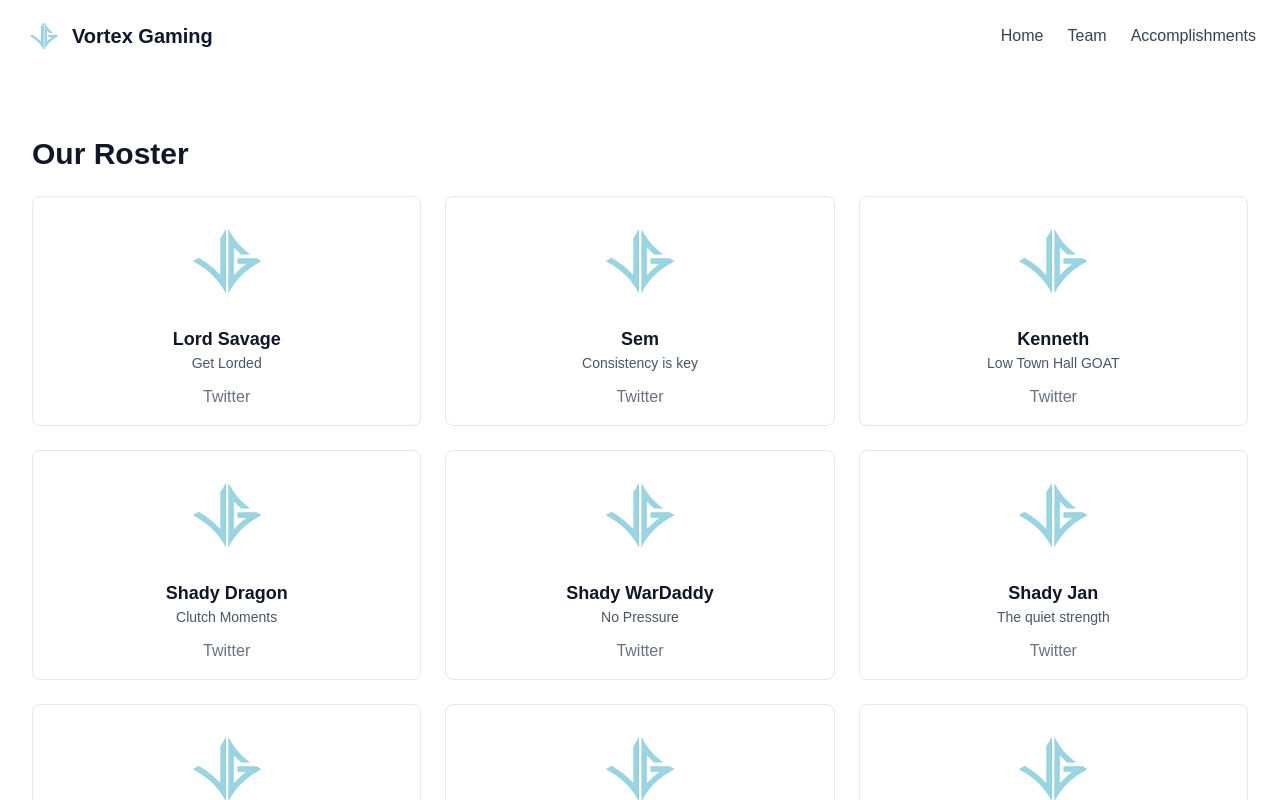
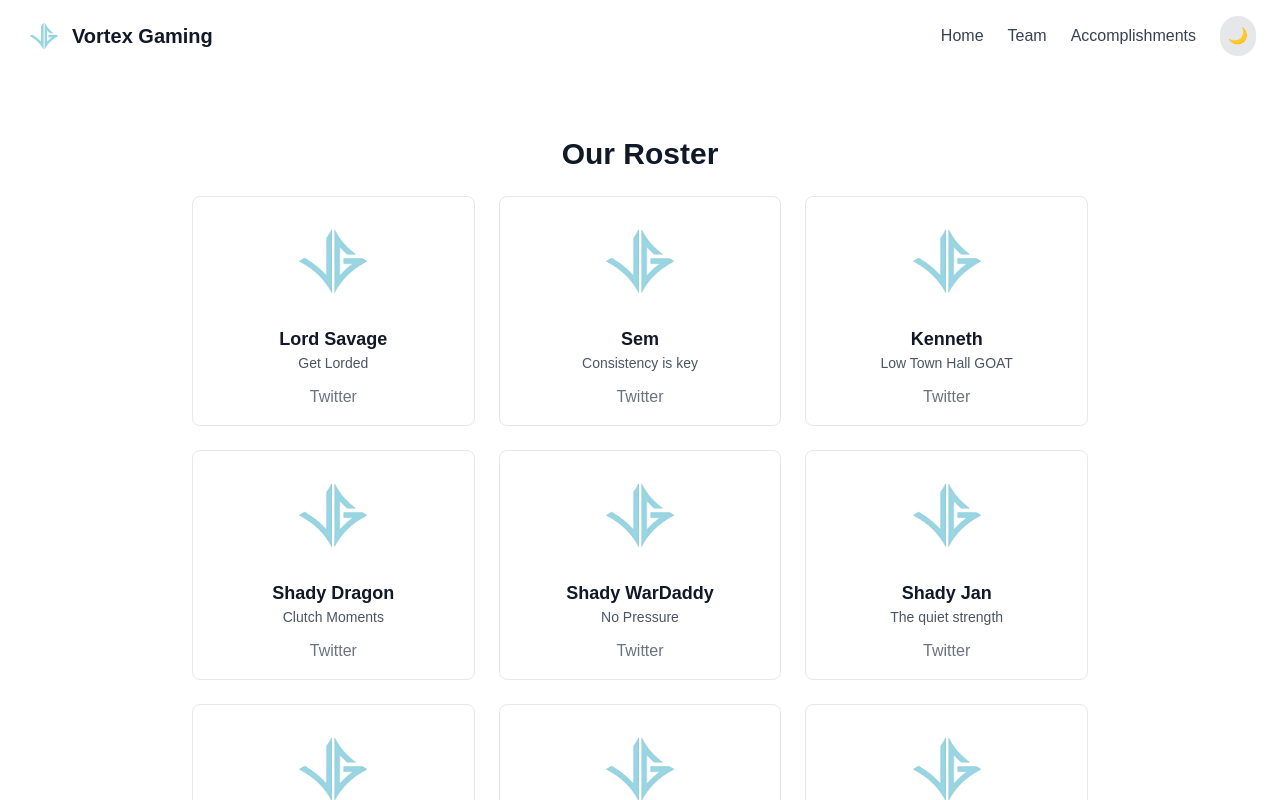
Before and after one commit to spekkie13/vortex-gaming, a Next.js app: page /team in a window 1280 px wide. Shown: the top 800 px of the page. Built offline with nearby package versions, Linux system fonts and the light colour scheme.

Commit message:
added dark/light mode toggle

```diff
--- a/package.json
+++ b/package.json
@@ -21,7 +21,7 @@
     "@types/react-dom": "^19",
     "autoprefixer": "^10.4.21",
     "postcss": "^8.5.3",
-    "tailwindcss": "^4.1.4",
+    "tailwindcss": "^3.4.17",
     "typescript": "^5"
   }
 }
--- /dev/null
+++ b/postcss.config.js
@@ -0,0 +1,6 @@
+module.exports = {
+  plugins: {
+    tailwindcss: {},
+    autoprefixer: {},
+  },
+}
--- a/src/app/globals.css
+++ b/src/app/globals.css
@@ -1,4 +1,6 @@
-@import "tailwindcss";
+@tailwind base;
+@tailwind components;
+@tailwind utilities;
 
 :root {
   --background: #ffffff;
@@ -8,8 +10,6 @@
 @theme inline {
   --color-background: var(--background);
   --color-foreground: var(--foreground);
-  --font-sans: var(--font-geist-sans);
-  --font-mono: var(--font-geist-mono);
 }
 
 @media (prefers-color-scheme: dark) {
--- a/src/app/team/[player]/page.tsx
+++ b/src/app/team/[player]/page.tsx
@@ -17,7 +17,7 @@ interface Player extends CardBase {
 }
 
 interface Manager extends CardBase {
-    role: string
+    role: string;
 }
 
 // Mock roster data keyed by slug
@@ -38,134 +38,7 @@ const players: Record<string, Player> = {
             'Average Attack Stars': 2.7,
         },
     },
-    'player-two': {
-        name: 'Sem',
-        slogan: 'The kind of player every team wishes they had',
-        bio:
-            'Sem is the definition of reliable. Always with a 90%+ hit, he delivers clean hits under any circumstance — no noise, no nonsense. Just results.',
-        imageUrl: '/Vortex_Gaming_Logo.png',
-        socials: [
-            { platform: 'Twitter', url: 'https://twitter.com/Yhhh10617640' },
-        ],
-        stats: {
-            'Matches Played': 50,
-            'Win Rate': '68%',
-            'Tournaments Won': 3,
-            'Average Attack Stars': 2.7,
-        },
-    },
-    'player-three': {
-        name: 'Kenneth',
-        slogan: 'No Town Hall too low, no challenge too big',
-        bio:
-            'Kenneth mastered low Town Halls, racking up multiple tournament wins and MVP titles. Now at TH17, he continues to dominate, bringing the same precision and strategy that made him a legend. His proudest moment? Ultimate Creative Championship S3 champion.',
-        imageUrl: '/Vortex_Gaming_Logo.png',
-        socials: [
-            { platform: 'Twitter', url: 'https://twitter.com/KennethJan6167' },
-        ],
-        stats: {
-            'Matches Played': 50,
-            'Win Rate': '68%',
-            'Tournaments Won': 3,
-            'Average Attack Stars': 2.7,
-        },
-    },
-    'player-four': {
-        name: 'Shady Dragon',
-        slogan: 'When it counts, he delivers',
-        bio:
-            'Shady Dragon is known for his incredible clutch plays, with his standout moment being the Royal Ascension Cup triple that sealed the win. Calm, calculated, and always ready to perform when it matters most.',
-        imageUrl: '/Vortex_Gaming_Logo.png',
-        socials: [
-            { platform: 'Twitter', url: 'https://twitter.com/DannyPeeters17' },
-        ],
-        stats: {
-            'Matches Played': 50,
-            'Win Rate': '68%',
-            'Tournaments Won': 3,
-            'Average Attack Stars': 2.7,
-        },
-    },
-    'player-five': {
-        name: 'Shady WarDaddy',
-        slogan: 'Under pressure? He thrives',
-        bio:
-            'Shady WarDaddy is at his best when the stakes are highest. Calm, composed, and always clutch — when it’s make or break, he steps up and delivers.',
-        imageUrl: '/Vortex_Gaming_Logo.png',
-        socials: [
-            { platform: 'Twitter', url: 'https://twitter.com/' },
-        ],
-        stats: {
-            'Matches Played': 50,
-            'Win Rate': '68%',
-            'Tournaments Won': 3,
-            'Average Attack Stars': 2.7,
-        },
-    },
-    'player-six': {
-        name: 'Shady Jan',
-        slogan: 'Always ready for the unexpected',
-        bio:
-            '???',
-        imageUrl: '/Vortex_Gaming_Logo.png',
-        socials: [
-            { platform: 'Twitter', url: 'https://twitter.com/' },
-        ],
-        stats: {
-            'Matches Played': 50,
-            'Win Rate': '68%',
-            'Tournaments Won': 3,
-            'Average Attack Stars': 2.7,
-        },
-    },
-    'player-seven': {
-        name: 'Puf',
-        slogan: 'No base too tough',
-        bio:
-            'There’s no base Puf can’t triple. Known for his flawless attacks and relentless precision, he’s the player you want when it’s time to lock in the perfect hit.',
-        imageUrl: '/Vortex_Gaming_Logo.png',
-        socials: [
-            { platform: 'Twitter', url: 'https://twitter.com/' },
-        ],
-        stats: {
-            'Matches Played': 50,
-            'Win Rate': '68%',
-            'Tournaments Won': 3,
-            'Average Attack Stars': 2.7,
-        },
-    },
-    'player-eight': {
-        name: 'FC Wizard',
-        slogan: 'When magic is needed, he delivers.',
-        bio:
-            'FC Wizard doesn’t need introductions — his skills speak for themselves. A true magician with his attacks, always pulling off the impossible when it counts.',
-        imageUrl: '/Vortex_Gaming_Logo.png',
-        socials: [
-            { platform: 'Twitter', url: 'https://twitter.com/' },
-        ],
-        stats: {
-            'Matches Played': 50,
-            'Win Rate': '68%',
-            'Tournaments Won': 3,
-            'Average Attack Stars': 2.7,
-        },
-    },
-    'player-nine': {
-        name: 'Tetsuo',
-        slogan: 'When you need him, he\'s there.',
-        bio:
-            'Tetsuo is the ultimate sub — always prepared to step in and get the job done. Whether it’s a clutch moment or a backup role, you can count on him every time.',
-        imageUrl: '/Vortex_Gaming_Logo.png',
-        socials: [
-            { platform: 'Twitter', url: 'https://twitter.com/' },
-        ],
-        stats: {
-            'Matches Played': 50,
-            'Win Rate': '68%',
-            'Tournaments Won': 3,
-            'Average Attack Stars': 2.7,
-        },
-    },
+    // …other players
 };
 
 const managers: Record<string, Manager> = {
@@ -175,31 +48,10 @@ const managers: Record<string, Manager> = {
         bio:
             'After competing in eSports myself for two years, I discovered my true passion lies in management. While I enjoyed my time as a player, I found even more fulfillment in building, guiding, and supporting teams behind the scenes. Over the years, I have organized multiple tournaments, worked as an admin, and steadily built up valuable experience in the competitive scene. Though I am always learning and growing, I am proud of how far we have come - and even more excited about what is ahead. This is what I love to do.',
         imageUrl: '/Vortex_Gaming_Logo.png',
-        socials: [
-            {platform: 'Twitter', url: 'https://twitter.com/RoelCOC'},
-        ],
+        socials: [{ platform: 'Twitter', url: 'https://twitter.com/RoelCOC' }],
     },
-    'manager-two':{
-        name: 'Spekkie',
-        role: 'Web Developer',
-        bio: 'N/A',
-        imageUrl: '/Vortex_Gaming_Logo.png',
-        socials: [
-            {platform: 'Twitter', url: 'https://twitter.com/CSpekkie'},
-            {platform: 'Twitch', url: 'https://twitch.tv/spekkie1313'},
-        ],
-    },
-    'manager-three': {
-        name: 'Spartacus',
-        role: 'Manager',
-        bio: 'After spending 5 years as a professional eSports player, I have continued my career in the field of management. I currently oversee two teams, TC Champions and Vortex Gaming. Thanks to the experience I gained during my playing years, my priority is to contribute to the strategic and mental development of these teams. My goal is not just to build winning rosters, but to establish sustainable success and a strong team culture.',
-        imageUrl: '/Vortex_Gaming_Logo.png',
-        socials: [
-            {platform: 'Twitter', url: 'https://twitter.com/CocSpartacus'},
-            {platform: 'Instagram', url: 'https://instagram.com/coc_spartacus'},
-        ],
-    }
-}
+    // …other managers
+};
 
 export async function generateStaticParams(): Promise<{ player: string }[]> {
     return [
@@ -208,29 +60,30 @@ export async function generateStaticParams(): Promise<{ player: string }[]> {
     ];
 }
 
-// Generate metadata per slug
 export async function generateMetadata({ params }: { params: Promise<{ player: string }> }): Promise<Metadata> {
     const { player: slug } = await params;
-    const person: Player | Manager | undefined = players[slug] || managers[slug];
-    return {
-        title: person ? `${person.name} – Vortex Gaming` : 'Not Found',
-    };
+    const person = players[slug] || managers[slug];
+    return { title: person ? `${person.name} – Vortex Gaming` : 'Not Found' };
 }
 
-// Page component handling both players and managers
 export default async function PersonPage({ params }: { params: Promise<{ player: string }> }) {
     const { player: slug } = await params;
     const player = players[slug];
     const manager = managers[slug];
 
     if (player) {
-        // Render player detail
         return (
-            <section className="bg-white dark:bg-gray-900 text-gray-900 dark:text-gray-100 transition-colors px-4 py-8">
-                <div className="max-w-3xl mx-auto text-center">
-                    <Link href="/team" className="inline-block mb-6 text-accent hover:underline">
+            <section className="
+        bg-white dark:bg-gray-900
+        text-gray-900 dark:text-gray-100
+        transition-colors
+        px-4 py-8
+      ">
+                <div className="max-w-3xl mx-auto text-center space-y-6">
+                    <Link href="/team" className="inline-block text-accent hover:underline">
                         ← Back to Team
                     </Link>
+
                     <Image
                         src={player.imageUrl}
                         alt={`${player.name} profile`}
@@ -238,17 +91,20 @@ export default async function PersonPage({ params }: { params: Promise<{ player:
                         height={180}
                         className="mx-auto rounded-full"
                     />
-                    <h1 className="text-4xl font-bold mt-4 mb-2 text-primary dark:text-white">
+
+                    <h1 className="text-4xl font-bold text-primary dark:text-white">
                         {player.name}
                     </h1>
-                    <p className="text-lg italic text-gray-700 dark:text-gray-300 mb-4">
+                    <p className="text-lg italic text-gray-700 dark:text-gray-300">
                         {player.slogan}
                     </p>
-                    <p className="mb-6 text-base leading-relaxed text-gray-800 dark:text-gray-200">
+
+                    <p className="text-base leading-relaxed text-gray-800 dark:text-gray-200">
                         {player.bio}
                     </p>
+
                     {player.socials && (
-                        <div className="flex justify-center space-x-4 mb-8">
+                        <div className="flex justify-center space-x-4">
                             {player.socials.map(({ platform, url }) => (
                                 <a
                                     key={platform}
@@ -262,8 +118,9 @@ export default async function PersonPage({ params }: { params: Promise<{ player:
                             ))}
                         </div>
                     )}
+
                     <div className="w-full">
-                        <h2 className="text-2xl font-semibold mb-4 text-primary dark:text-white">
+                        <h2 className="text-2xl font-semibold text-primary dark:text-white mb-2">
                             Stats
                         </h2>
                         <ul className="space-y-2">
@@ -281,14 +138,21 @@ export default async function PersonPage({ params }: { params: Promise<{ player:
                 </div>
             </section>
         );
-    } else if (manager) {
-        // Render manager detail
+    }
+
+    if (manager) {
         return (
-            <section className="bg-white dark:bg-gray-900 text-gray-900 dark:text-gray-100 transition-colors px-4 py-8">
-                <div className="max-w-3xl mx-auto text-center">
-                    <Link href="/team" className="inline-block mb-6 text-accent hover:underline">
+            <section className="
+        bg-white dark:bg-gray-900
+        text-gray-900 dark:text-gray-100
+        transition-colors
+        px-4 py-8
+      ">
+                <div className="max-w-3xl mx-auto text-center space-y-6">
+                    <Link href="/team" className="inline-block text-accent hover:underline">
                         ← Back to Team
                     </Link>
+
                     <Image
                         src={manager.imageUrl}
                         alt={`${manager.name} profile`}
@@ -296,17 +160,20 @@ export default async function PersonPage({ params }: { params: Promise<{ player:
                         height={180}
                         className="mx-auto rounded-full"
                     />
-                    <h1 className="text-4xl font-bold mt-4 mb-2 text-primary dark:text-white">
+
+                    <h1 className="text-4xl font-bold text-primary dark:text-white">
                         {manager.name}
                     </h1>
-                    <p className="text-lg italic text-gray-700 dark:text-gray-300 mb-4">
+                    <p className="text-lg italic text-gray-700 dark:text-gray-300">
                         {manager.role}
                     </p>
-                    <p className="mb-6 text-base leading-relaxed text-gray-800 dark:text-gray-200">
+
+                    <p className="text-base leading-relaxed text-gray-800 dark:text-gray-200">
                         {manager.bio}
                     </p>
+
                     {manager.socials && (
-                        <div className="flex justify-center space-x-4 mb-8">
+                        <div className="flex justify-center space-x-4">
                             {manager.socials.map(({ platform, url }) => (
                                 <a
                                     key={platform}
@@ -325,7 +192,6 @@ export default async function PersonPage({ params }: { params: Promise<{ player:
         );
     }
 
-    // Fallback: slug not found
     return (
         <section className="py-20 text-center">
             <p className="text-xl text-gray-700 dark:text-gray-300">Person not found.</p>
--- a/src/app/team/page.tsx
+++ b/src/app/team/page.tsx
@@ -95,22 +95,27 @@ const management = [
         one_liner: 'Manager',
         imageUrl: '/Vortex_Gaming_Logo.png',
         socials: [{ platform: 'Twitter', url: 'https://twitter.com/CocSpartacus' }],
-    }
+    },
 ]
 
 export default function TeamPage() {
     return (
         <section className="
+      min-h-screen
       bg-white dark:bg-gray-900
       text-gray-900 dark:text-gray-100
       transition-colors
       px-4 py-8
     ">
-            <h2 className="text-3xl font-bold mb-6">
+            <h2 className="
+        text-3xl font-bold mb-6
+        max-w-xl mx-auto text-center
+        text-gray-900 dark:text-gray-100
+      ">
                 Our Roster
             </h2>
 
-            <div className="grid grid-cols-1 md:grid-cols-3 gap-6">
+            <div className="grid grid-cols-1 md:grid-cols-3 gap-6 max-w-4xl mx-auto">
                 {squad.map((p) => (
                     <Link
                         key={p.slug}
@@ -127,10 +132,14 @@ export default function TeamPage() {
                 ))}
             </div>
 
-            <h2 className="text-2xl font-bold mt-12 mb-4">
+            <h2 className="
+        text-2xl font-bold mt-12 mb-4
+        max-w-xl mx-auto text-center
+        text-gray-900 dark:text-gray-100
+      ">
                 Management
             </h2>
-            <div className="grid grid-cols-1 md:grid-cols-3 gap-6">
+            <div className="grid grid-cols-1 md:grid-cols-3 gap-6 max-w-4xl mx-auto">
                 {management.map((p) => (
                     <Link
                         key={p.slug}
@@ -141,7 +150,6 @@ export default function TeamPage() {
               rounded
             "
                     >
-                        {/* Map your tagline into the `role` prop */}
                         <MemberCard
                             name={p.name}
                             one_liner={p.one_liner}
--- /dev/null
+++ b/src/components/ThemeToggle.tsx
@@ -0,0 +1,44 @@
+'use client';
+
+import { useState, useEffect } from 'react';
+
+export default function ThemeToggle() {
+    const [theme, setTheme] = useState<'light'|'dark'>('light');
+
+    // On mount: read saved theme or use OS preference
+    useEffect(() => {
+        const saved = localStorage.getItem('theme');
+        const systemDark = window.matchMedia('(prefers-color-scheme: dark)').matches;
+        const initial: 'light'|'dark' =
+            saved === 'light' || saved === 'dark'
+                ? (saved as 'light'|'dark')
+                : (systemDark ? 'dark' : 'light');
+
+        document.documentElement.classList.toggle('dark', initial === 'dark');
+        setTheme(initial);
+    }, []);
+
+    // Toggle and persist
+    const toggle = () => {
+        const next = theme === 'dark' ? 'light' : 'dark';
+        document.documentElement.classList.toggle('dark', next === 'dark');
+        localStorage.setItem('theme', next);
+        setTheme(next);
+    };
+
+    return (
+        <button
+            onClick={toggle}
+            aria-label="Toggle Dark Mode"
+            className="
+        p-2 rounded-full
+        bg-gray-200 dark:bg-gray-700
+        hover:bg-gray-300 dark:hover:bg-gray-600
+        text-gray-800 dark:text-gray-200
+        transition-colors duration-200
+      "
+        >
+            {theme === 'dark' ? '☀️' : '🌙'}
+        </button>
+    );
+}
--- a/src/components/navbar.tsx
+++ b/src/components/navbar.tsx
@@ -3,6 +3,7 @@
 
 import Link from 'next/link'
 import Image from 'next/image'
+import ThemeToggle from './ThemeToggle'
 
 export default function Navbar() {
     return (
@@ -34,6 +35,7 @@ export default function Navbar() {
                 <Link href="/accomplishments" className="text-gray-700 dark:text-gray-300 hover:underline">
                     Accomplishments
                 </Link>
+                <ThemeToggle />
             </div>
         </nav>
     )
--- a/tailwind.config.js
+++ b/tailwind.config.js
@@ -1,12 +1,10 @@
 module.exports = {
     darkMode: 'class',
     content: [
-        './app/**/*.{ts,tsx}',
-        './components/**/*.{ts,tsx}'
+        './src/app/**/*.{js,ts,jsx,tsx}',
+        './src/components/**/*.{js,ts,jsx,tsx}',
+        './src/styles/globals.css',
     ],
-    theme: {
-        extend: {
-        },
-    },
+    theme: { extend: {} },
     plugins: [],
-};
+}
```
Also changed, not shown: src/app/accomplishments/page.tsx (+18 -17 lines), src/app/page.tsx (+19 -15 lines), 1 other file (tests, documents, lock files or other folders).
